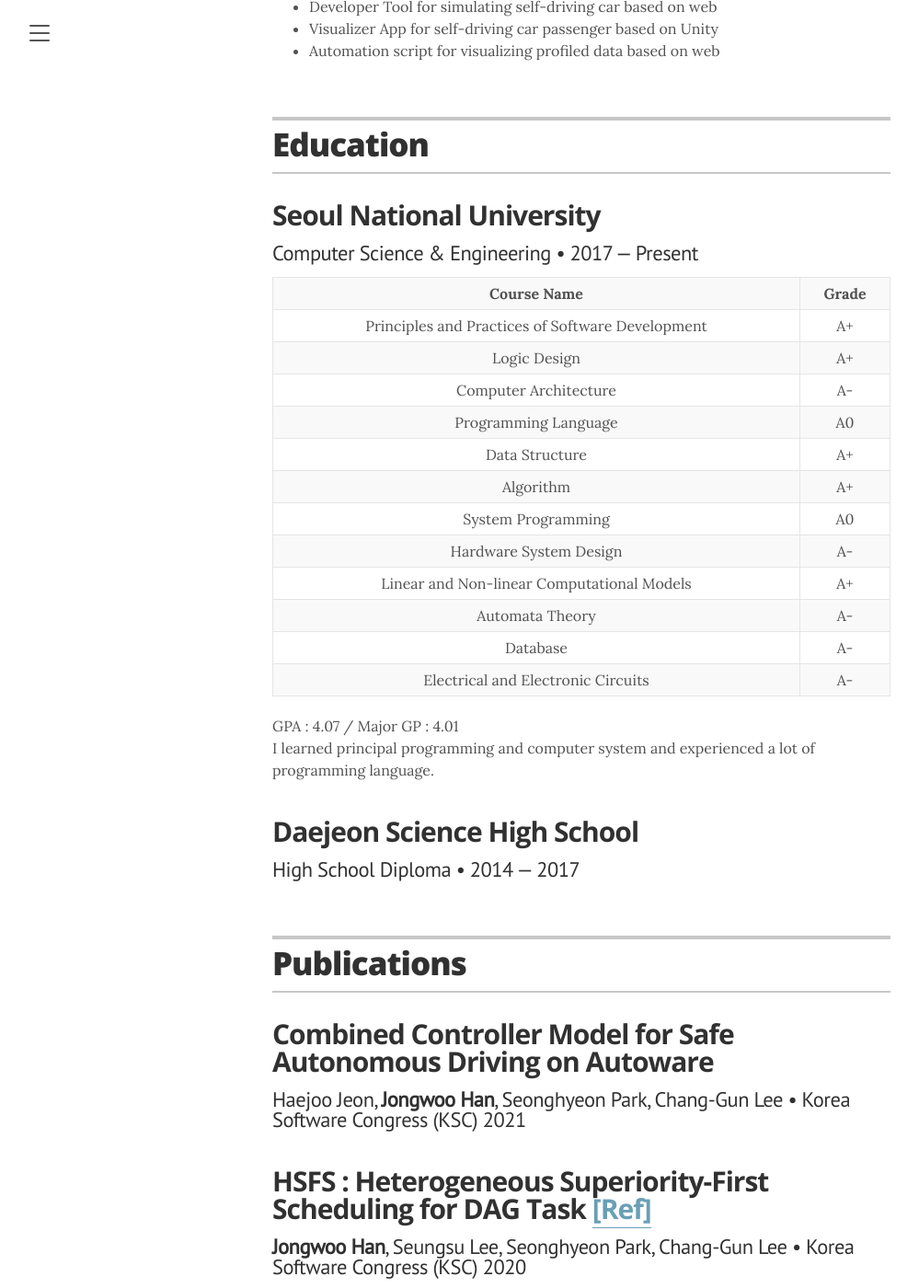
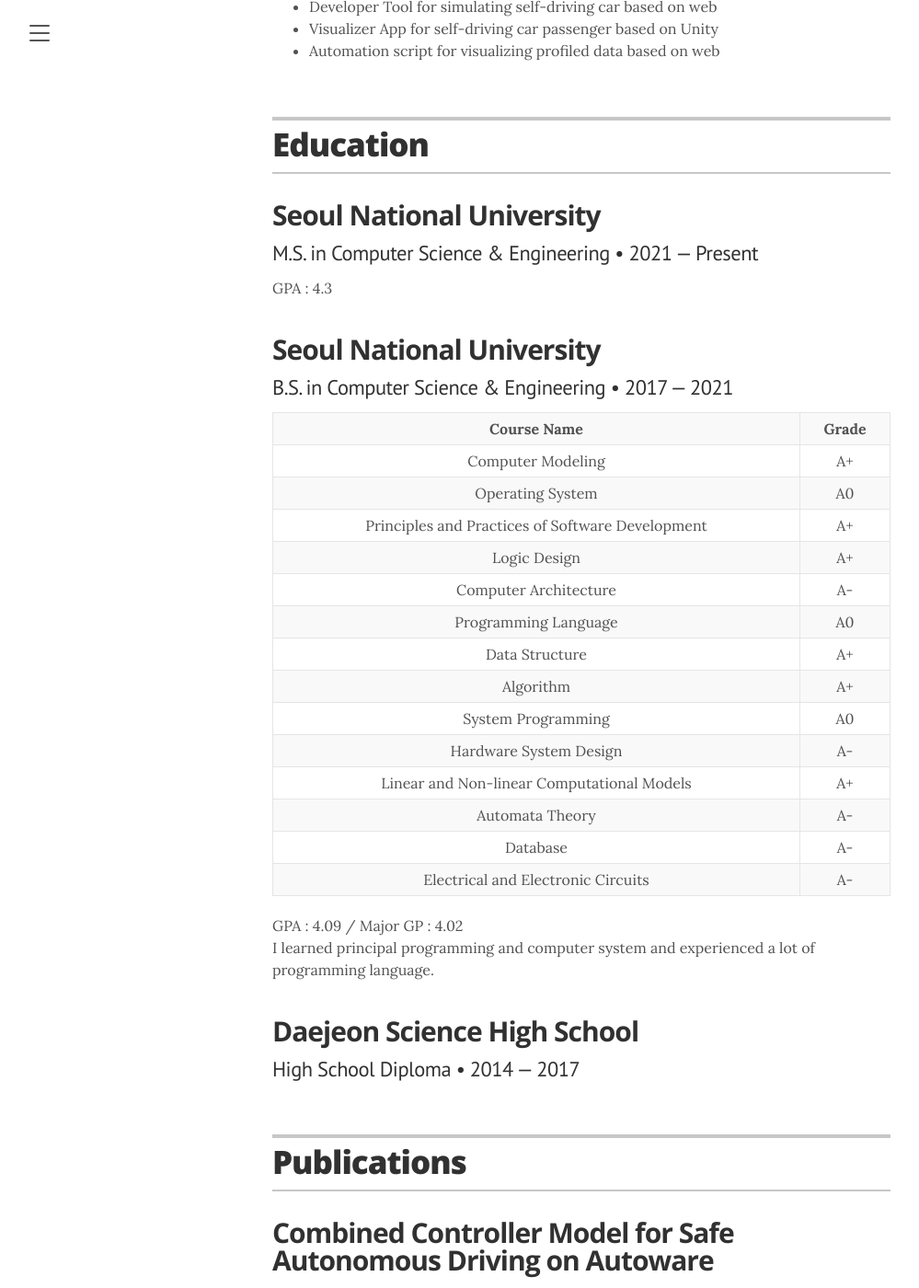
Before and after one commit to Spiraline/spiraline.github.io, a Jekyll site: the page built from index.markdown, in a window 1280 px wide and 1400 px high, scrolled down 1161 px. Shown: the whole window at 92% size, without its empty margins (8-1007 px from the left). Built offline with Jekyll 4.4.1, drawn with Linux system fonts in a browser that asks for light colours.

Commit message:
Update education

```diff
--- a/_data/education.yml
+++ b/_data/education.yml
@@ -1,8 +1,18 @@
 # Degree
-- degree: Computer Science & Engineering
+- degree: M.S. in Computer Science & Engineering
   uni: Seoul National University
-  year: 2017 &mdash; Present
+  year: 2021 &mdash; Present
+  summary: "GPA : 4.3<br/>
+            "
+
+- degree: B.S. in Computer Science & Engineering
+  uni: Seoul National University
+  year: 2017 &mdash; 2021
   grades:
+    - name : Computer Modeling
+      grade : A+
+    - name : Operating System
+      grade : A0
     - name : Principles and Practices of Software Development
       grade : A+
     - name : Logic Design
@@ -27,7 +37,7 @@
       grade : A-
     - name : Electrical and Electronic Circuits
       grade : A-
-  summary: "GPA : 4.07 / Major GP : 4.01<br/>
+  summary: "GPA : 4.09 / Major GP : 4.02<br/>
             I learned principal programming and computer system and experienced a lot of programming language."
 
 - degree: High School Diploma
```
